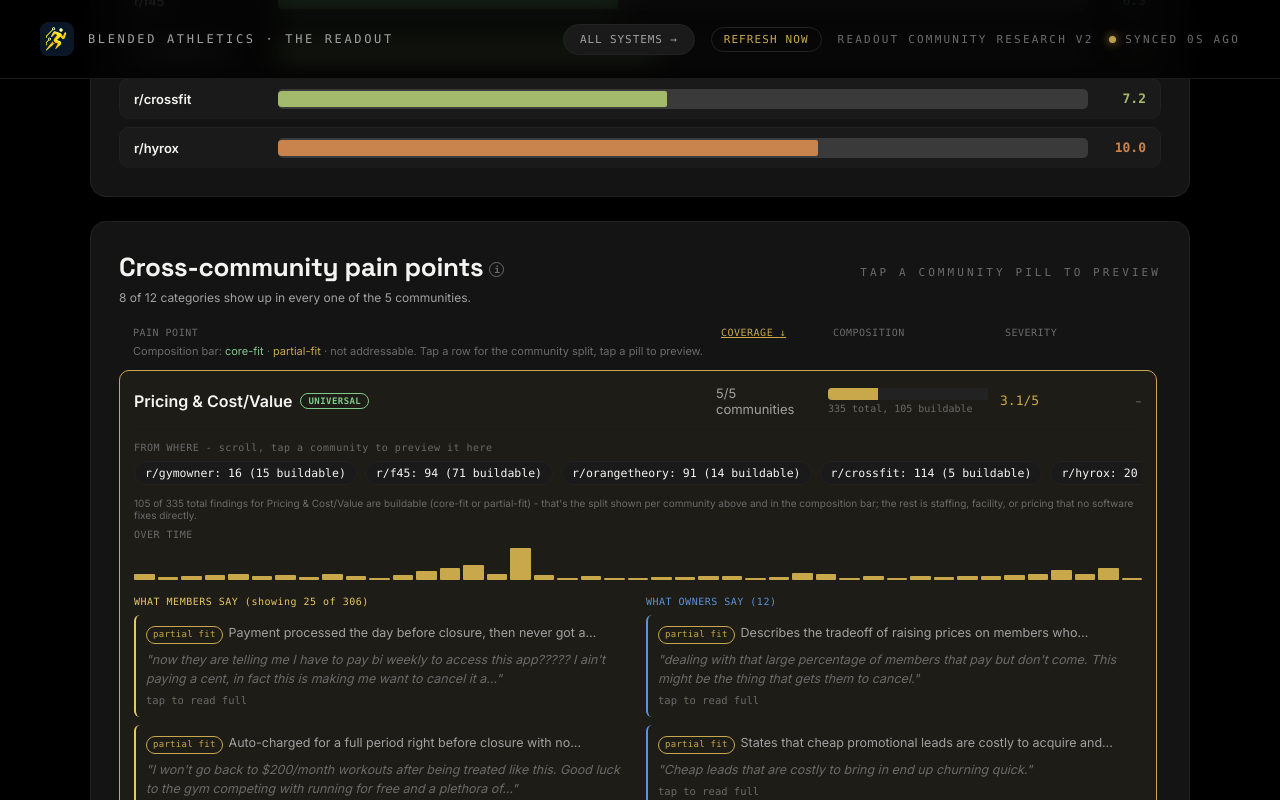
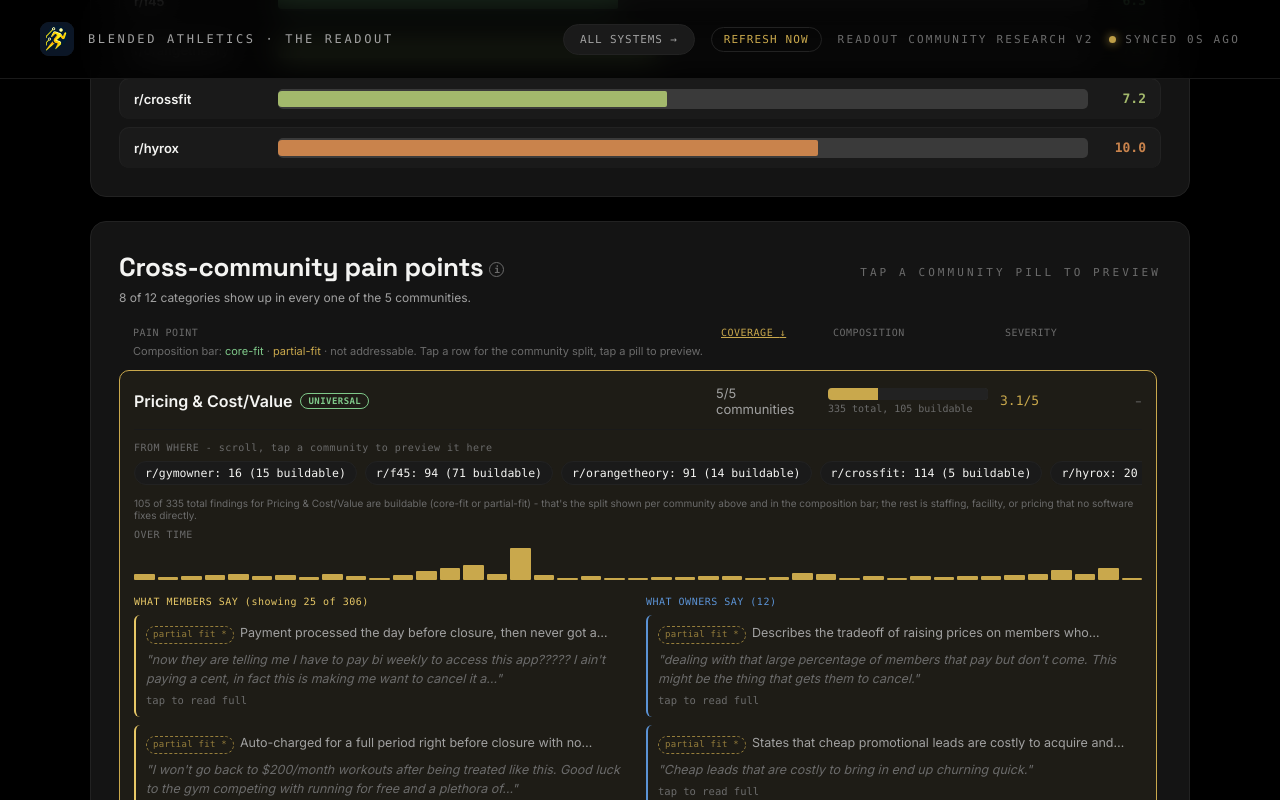
Before and after one commit to Santhoshi129/readout-sync, a Next.js app: page /retention-research in a window 1280 px wide. Both pictures are taken after a click on the element 638 px from the left and 4525 px from the top of the page. Shown: the part 4126-4926 px from the top of the page. Built offline with nearby package versions, Linux system fonts and the light colour scheme.

Commit message:
Fix 'Over half' claim to reflect actual percentage; every fit badge now discloses its reasoning or honestly says none was captured

```diff
--- a/components/CrossCommunityTable.tsx
+++ b/components/CrossCommunityTable.tsx
@@ -37,11 +37,13 @@ const TIER_OPTIONS: { value: ConfidenceTier | "All"; label: string }[] = [
 
 // Fit-tier badge, shared by the pill-preview panel and the member/owner
 // quote blocks - same visual, same TONE_COLOR fix, in both places.
-function FitBadge({ rel }: { rel: AppRelevance | null }) {
+function FitBadge({ rel, reasoning }: { rel: AppRelevance | null; reasoning?: string | null }) {
   if (!rel) return null;
   const color = TONE_COLOR[APP_RELEVANCE_TONE[rel]];
+  const label = rel === "not_addressable" ? "not addressable" : rel === "core_fit" ? "core fit" : "partial fit";
   return (
     <span
+      title={reasoning || "No reasoning captured for this label - it was assigned without a documented rationale."}
       style={{
         display: "inline-block",
         fontFamily: "var(--mono)",
@@ -53,9 +55,12 @@ function FitBadge({ rel }: { rel: AppRelevance | null }) {
         marginBottom: 2,
         color,
         border: `1px solid ${color}`,
+        borderStyle: reasoning ? "solid" : "dashed",
+        opacity: reasoning ? 1 : 0.7,
+        cursor: "help",
       }}
     >
-      {rel === "not_addressable" ? "not addressable" : rel === "core_fit" ? "core fit" : "partial fit"}
+      {label}{!reasoning && " *"}
     </span>
   );
 }
@@ -419,7 +424,7 @@ export function CrossCommunityTable({
                                 }}
                                 style={{ fontSize: 12, color: "var(--ink-dim)", lineHeight: 1.5, cursor: "pointer", padding: "4px 6px", margin: "-4px -6px", borderRadius: 4, background: isQOpen ? "var(--card)" : "transparent" }}
                               >
-                                <FitBadge rel={ex.app_relevance} />
+                                <FitBadge rel={ex.app_relevance} reasoning={ex.app_relevance_reasoning} />
                                 {isQOpen ? ex.reasoning : ex.short}
                                 {ex.evidence && isQOpen && <div style={{ marginTop: 3, color: "var(--ink-faint)", fontStyle: "italic" }}>"{ex.evidence}"</div>}
                                 <div style={{ marginTop: 3, fontSize: 10, fontFamily: "var(--mono)", color: "var(--ink-faint)" }}>
@@ -487,7 +492,7 @@ export function CrossCommunityTable({
                                   cursor: "pointer",
                                 }}
                               >
-                                <FitBadge rel={ex.app_relevance} />
+                                <FitBadge rel={ex.app_relevance} reasoning={ex.app_relevance_reasoning} />
                                 {isQOpen ? ex.reasoning : ex.short}
                                 {ex.evidence && (
                                   <div style={{ marginTop: 4, color: "var(--ink-faint)", fontStyle: "italic" }}>
--- a/components/FindingsTable.tsx
+++ b/components/FindingsTable.tsx
@@ -448,32 +448,21 @@ export function FindingsTable({
                       </span>
                     )}
                     {f.app_relevance && (
-                      f.app_relevance_reasoning ? (
-                        <NumberTip text={f.app_relevance_reasoning} align="right">
-                          <span
-                            style={{
-                              fontFamily: "var(--mono)",
-                              fontSize: 9.5,
-                              color: TONE_COLOR[APP_RELEVANCE_TONE[f.app_relevance]],
-                              whiteSpace: "nowrap",
-                              borderBottom: "1px dotted currentColor",
-                            }}
-                          >
-                            {APP_RELEVANCE_LABEL[f.app_relevance].split(": ")[0]}
-                          </span>
-                        </NumberTip>
-                      ) : (
+                      <NumberTip text={f.app_relevance_reasoning || "No reasoning captured for this label - it was assigned without a documented rationale."} align="right">
                         <span
                           style={{
                             fontFamily: "var(--mono)",
                             fontSize: 9.5,
                             color: TONE_COLOR[APP_RELEVANCE_TONE[f.app_relevance]],
                             whiteSpace: "nowrap",
+                            borderBottom: f.app_relevance_reasoning ? "1px dotted currentColor" : "1px dotted var(--ink-faint)",
+                            opacity: f.app_relevance_reasoning ? 1 : 0.65,
                           }}
                         >
                           {APP_RELEVANCE_LABEL[f.app_relevance].split(": ")[0]}
+                          {!f.app_relevance_reasoning && " *"}
                         </span>
-                      )
+                      </NumberTip>
                     )}
                     {f.permalink && (
                       <a
@@ -533,7 +522,7 @@ export function FindingsTable({
                         "{f.evidence_snippet}"
                       </blockquote>
                     )}
-                    {(f.pain_severity_reasoning || f.difficulty_reasoning || f.app_relevance_reasoning) && (
+                    {(f.pain_severity_reasoning || f.difficulty_reasoning || f.app_relevance) && (
                       <div style={{ display: "flex", flexDirection: "column", gap: 6, marginBottom: 10, fontSize: 12, color: "var(--ink-dim)" }}>
                         {f.pain_severity_reasoning && (
                           <div><span style={{ color: "var(--ink-faint)" }}>Why this severity: </span>{f.pain_severity_reasoning}</div>
@@ -541,8 +530,11 @@ export function FindingsTable({
                         {f.difficulty_reasoning && (
                           <div><span style={{ color: "var(--ink-faint)" }}>Why this difficulty: </span>{f.difficulty_reasoning}</div>
                         )}
-                        {f.app_relevance_reasoning && (
-                          <div><span style={{ color: "var(--ink-faint)" }}>Why this app fit: </span>{f.app_relevance_reasoning}</div>
+                        {f.app_relevance && (
+                          <div>
+                            <span style={{ color: "var(--ink-faint)" }}>Why this app fit: </span>
+                            {f.app_relevance_reasoning || <span style={{ fontStyle: "italic", color: "var(--ink-faint)" }}>No reasoning captured for this label - it was assigned without a documented rationale.</span>}
+                          </div>
                         )}
                       </div>
                     )}
--- a/lib/retention-research.ts
+++ b/lib/retention-research.ts
@@ -477,7 +477,7 @@ function shorten(text: string, maxLen = 62): string {
 // "124" doesn't mean anything on its own, "people getting bored of the same
 // format" does. Picks the clearest, highest-confidence findings, not a
 // random sample, so the example shown is representative, not a fluke.
-export type PainPointExample = { reasoning: string; short: string; evidence: string | null; permalink: string; link: string; app_relevance: AppRelevance | null };
+export type PainPointExample = { reasoning: string; short: string; evidence: string | null; permalink: string; link: string; app_relevance: AppRelevance | null; app_relevance_reasoning: string | null };
 // app_relevance sort precedence when sortByRelevance is on: core_fit first
 // (most actionable), then partial_fit, then not_addressable, with findings
 // missing an app_relevance value pushed to the very end.
@@ -508,6 +508,7 @@ export function painPointExamples(findings: Finding[], perPoint = 3, sortByRelev
       permalink: f.permalink,
       link: sourceLink(f.permalink, f.evidence_snippet),
       app_relevance: f.app_relevance,
+      app_relevance_reasoning: f.app_relevance_reasoning ?? null,
     }));
   });
   return out;
@@ -972,7 +973,7 @@ export function keyTakeaways(ds: CommunityDataset): string[] {
 
   return [
     `${painPointLabel(top[0])} comes up more than anything else, ${topPct}% of everything found. This reflects mention frequency; the build recommendation is ranked separately further down.`,
-    `Over half of what's here (${coreFitPct}%, ${coreFit} of ${n}) is addressable by TWU's product directly. Staffing and facility complaints account for only part of the remainder.`,
+    `${coreFitPct}% of what's here (${coreFit} of ${n}) is addressable by TWU's product directly. The rest is either partially in reach or belongs to staffing, facility, or pricing decisions no connection-layer app touches.`,
     `${strongPct}% of findings are strong-tier. This is a first classification pass; a larger run would tighten these percentages before they're treated as final.`,
     `${solutionsPct}% of findings (${solutionsMentioned} of ${n}) name an attempted fix. The remainder may reflect an unaddressed gap, or a reporting bias toward venting over documenting solutions; this data doesn't distinguish between the two, so treat it as a lead rather than a conclusion.`,
   ];
```
